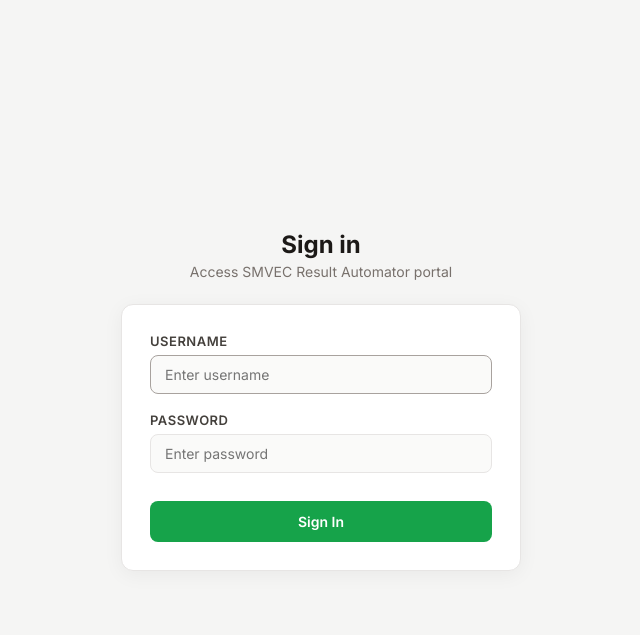
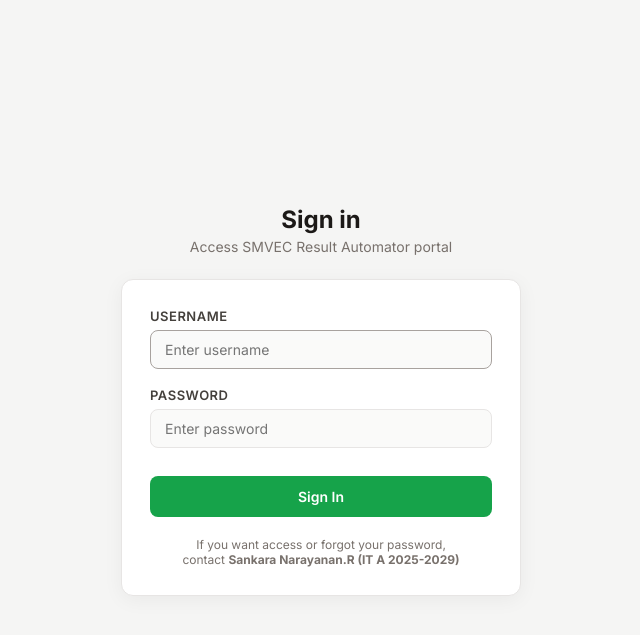
Before and after one commit to shankarx831/SMVEC-Result-Automator, a Flask app: page /login in a window 1280 px wide. Shown: the top 635 px of the page, without its empty margins (319-959 px from the left). Run offline with Flask 3, Linux system fonts and the light colour scheme; parts of the project's set-up code (start-up, migrations or seed data) failed here and were passed over.

Commit message:
ui: Add contact information to the login page footer

```diff
--- a/templates/login.html
+++ b/templates/login.html
@@ -143,6 +143,10 @@
 
                 <button type="submit" class="btn-submit">Sign In</button>
             </form>
+
+            <div style="margin-top: 20px; text-align: center; font-size: 0.75rem; color: #78716c;">
+                If you want access or forgot your password,<br>contact <strong>Sankara Narayanan.R (IT A 2025-2029)</strong>
+            </div>
         </div>
     </div>
 
```
